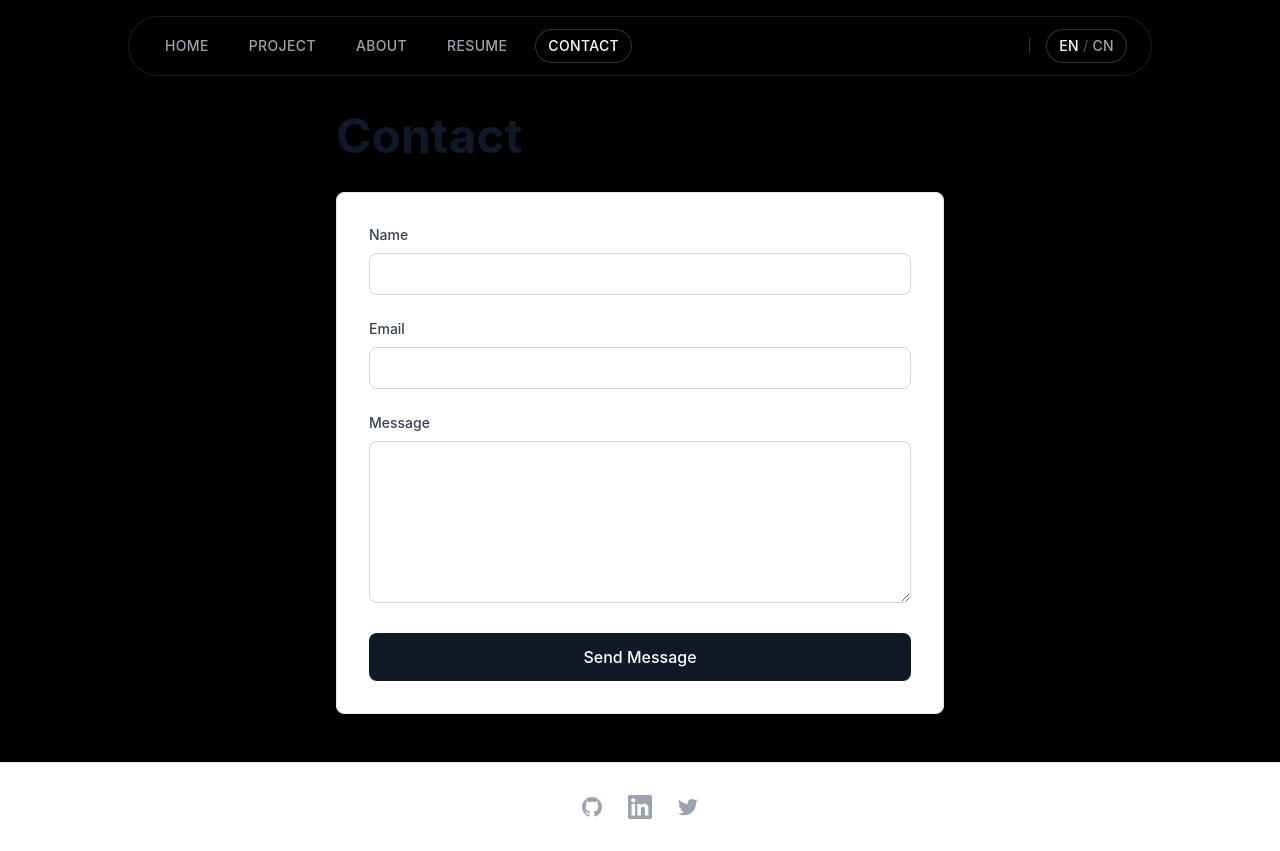
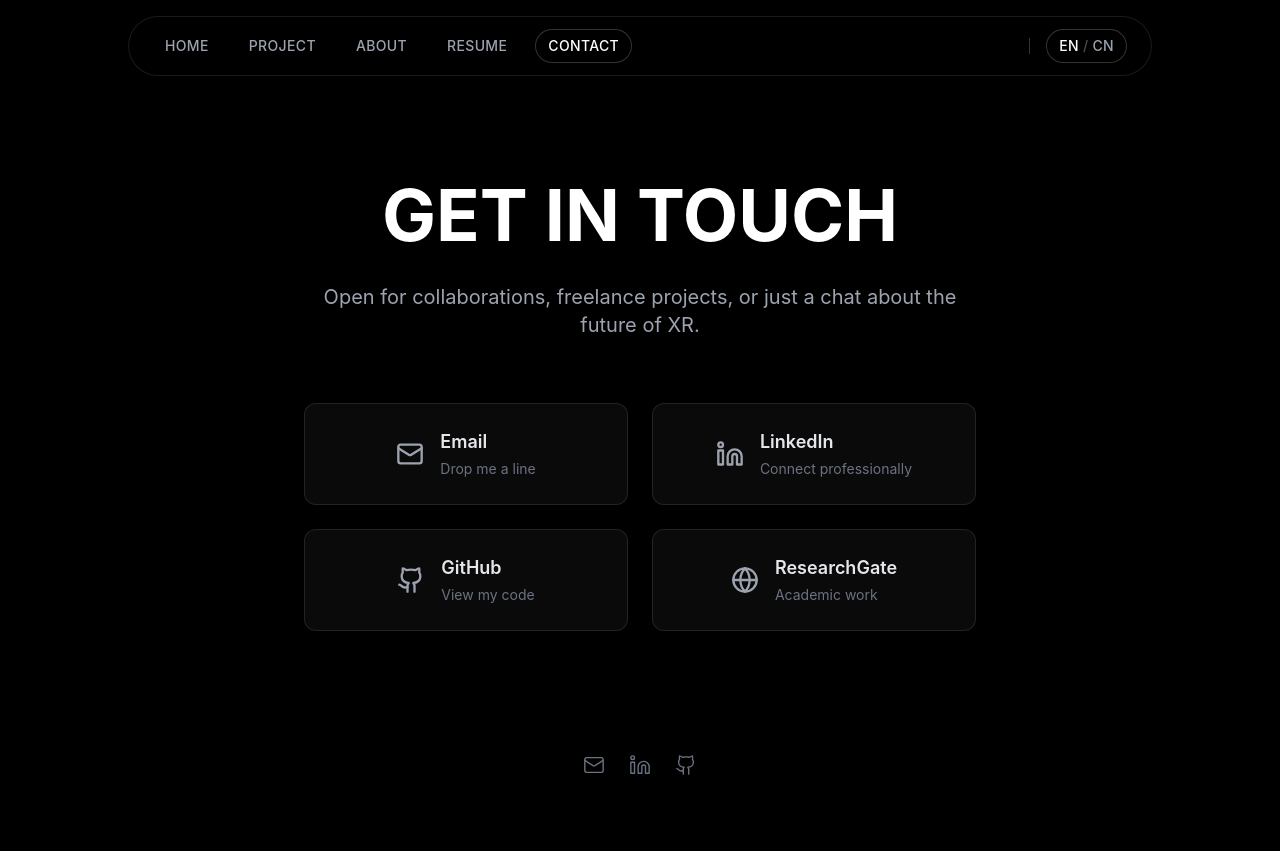
Before and after one commit to Liiiiiiisi/lisiPortfolio, a Next.js app: page /contact in a window 1280 px wide. After the commit the page ends 800 px from the top, so only its background shows below. Built offline with nearby package versions, Linux system fonts and the light colour scheme.

Commit message:
update homepage

```diff
--- a/app/contact/page.tsx
+++ b/app/contact/page.tsx
@@ -1,62 +1,101 @@
+'use client';
+
+import { motion } from 'framer-motion';
+import { Mail, Linkedin, Github, Globe } from 'lucide-react';
+import Link from 'next/link';
 import Navigation from '@/components/Navigation';
 import Footer from '@/components/Footer';
 
+const socialLinks = [
+  {
+    name: 'Email',
+    href: 'mailto:lxie082@outlook.com',
+    icon: Mail,
+    description: 'Drop me a line',
+  },
+  {
+    name: 'LinkedIn',
+    href: 'https://www.linkedin.com/in/lisi-xie-5aa373157/',
+    icon: Linkedin,
+    description: 'Connect professionally',
+  },
+  {
+    name: 'GitHub',
+    href: 'https://github.com',
+    icon: Github,
+    description: 'View my code',
+  },
+  {
+    name: 'ResearchGate',
+    href: 'https://researchgate.net',
+    icon: Globe,
+    description: 'Academic work',
+  },
+];
+
 export default function Contact() {
   return (
-    <div className="min-h-screen flex flex-col">
+    <div className="min-h-screen flex flex-col bg-black">
       <Navigation />
-      <main className="flex-1 pt-16">
-        <div className="max-w-2xl mx-auto px-4 sm:px-6 lg:px-8 py-12">
-          <h1 className="text-4xl md:text-5xl font-bold mb-8 text-gray-900 dark:text-white">Contact</h1>
-          <div className="bg-white dark:bg-gray-800 rounded-lg border border-gray-200 dark:border-gray-700 p-8">
-            <form className="space-y-6">
-              <div>
-                <label htmlFor="name" className="block text-sm font-medium text-gray-700 dark:text-gray-300 mb-2">
-                  Name
-                </label>
-                <input
-                  type="text"
-                  id="name"
-                  name="name"
-                  className="w-full px-4 py-2 border border-gray-300 dark:border-gray-600 rounded-lg focus:ring-2 focus:ring-blue-500 focus:border-transparent bg-white dark:bg-gray-700 text-gray-900 dark:text-white"
-                  required
-                />
-              </div>
-              <div>
-                <label htmlFor="email" className="block text-sm font-medium text-gray-700 dark:text-gray-300 mb-2">
-                  Email
-                </label>
-                <input
-                  type="email"
-                  id="email"
-                  name="email"
-                  className="w-full px-4 py-2 border border-gray-300 dark:border-gray-600 rounded-lg focus:ring-2 focus:ring-blue-500 focus:border-transparent bg-white dark:bg-gray-700 text-gray-900 dark:text-white"
-                  required
-                />
-              </div>
-              <div>
-                <label htmlFor="message" className="block text-sm font-medium text-gray-700 dark:text-gray-300 mb-2">
-                  Message
-                </label>
-                <textarea
-                  id="message"
-                  name="message"
-                  rows={6}
-                  className="w-full px-4 py-2 border border-gray-300 dark:border-gray-600 rounded-lg focus:ring-2 focus:ring-blue-500 focus:border-transparent bg-white dark:bg-gray-700 text-gray-900 dark:text-white"
-                  required
-                ></textarea>
-              </div>
-              <button
-                type="submit"
-                className="w-full bg-gray-900 dark:bg-white text-white dark:text-gray-900 px-6 py-3 rounded-lg font-medium hover:bg-gray-800 dark:hover:bg-gray-100 transition-colors"
+      <main className="flex-1 pt-32 px-4 pb-12 flex items-center justify-center">
+        <div className="max-w-2xl w-full text-center">
+          <motion.h1
+            initial={{ opacity: 0, y: 20 }}
+            animate={{ opacity: 1, y: 0 }}
+            className="text-5xl md:text-7xl font-bold mb-8 text-white"
+          >
+            GET IN TOUCH
+          </motion.h1>
+          <motion.p
+            initial={{ opacity: 0, y: 20 }}
+            animate={{ opacity: 1, y: 0 }}
+            transition={{ delay: 0.2 }}
+            className="text-xl text-gray-400 mb-16"
+          >
+            Open for collaborations, freelance projects, or just a chat about the future of XR.
+          </motion.p>
+
+          <div className="grid grid-cols-1 md:grid-cols-2 gap-6">
+            {socialLinks.map((link, index) => (
+              <motion.div
+                key={link.name}
+                initial={{ opacity: 0, scale: 0.9 }}
+                animate={{ opacity: 1, scale: 1 }}
+                transition={{ delay: 0.4 + index * 0.1 }}
               >
-                Send Message
-              </button>
-            </form>
+                <Link
+                  href={link.href}
+                  target="_blank"
+                  className="flex items-center justify-center gap-4 p-6 rounded-xl group transition-all duration-300"
+                  style={{
+                    background: 'rgba(255, 255, 255, 0.04)',
+                    border: '1px solid rgba(255, 255, 255, 0.1)',
+                  }}
+                  onMouseEnter={(e) => {
+                    e.currentTarget.style.background = 'rgba(255, 255, 255, 0.08)';
+                    e.currentTarget.style.borderColor = 'rgba(255, 255, 255, 0.2)';
+                  }}
+                  onMouseLeave={(e) => {
+                    e.currentTarget.style.background = 'rgba(255, 255, 255, 0.04)';
+                    e.currentTarget.style.borderColor = 'rgba(255, 255, 255, 0.1)';
+                  }}
+                >
+                  <link.icon size={28} className="text-gray-400 group-hover:text-white transition-colors" />
+                  <div className="text-left">
+                    <span className="text-lg font-semibold text-gray-200 group-hover:text-white transition-colors block">
+                      {link.name}
+                    </span>
+                    <span className="text-sm text-gray-500 group-hover:text-gray-400 transition-colors">
+                      {link.description}
+                    </span>
+                  </div>
+                </Link>
+              </motion.div>
+            ))}
           </div>
         </div>
       </main>
-      <Footer />
+      <Footer isDark={true} />
     </div>
   );
 }
--- a/app/page.tsx
+++ b/app/page.tsx
@@ -3,8 +3,7 @@ import Footer from '@/components/Footer';
 import HomeVideoSection from '@/components/HomeVideoSection';
 
 export default async function Home() {
-  // TODO: Replace with your YouTube URL
-  const youtubeUrl = 'https://www.youtube.com/watch?v=dQw4w9WgXcQ';
+  const youtubeUrl = 'https://youtu.be/Jku-8eOu57I';
 
   return (
     <div className="min-h-screen flex flex-col bg-black" style={{ backgroundColor: '#000000' }}>
--- a/components/Footer.tsx
+++ b/components/Footer.tsx
@@ -1,4 +1,5 @@
 import Link from 'next/link';
+import { Mail, Linkedin, Github } from 'lucide-react';
 
 interface FooterProps {
   isDark?: boolean;
@@ -6,58 +7,53 @@ interface FooterProps {
 
 export default function Footer({ isDark = false }: FooterProps) {
   return (
-    <footer className={`border-t ${
+    <footer className={`${
       isDark
-        ? 'bg-gray-900 border-gray-800'
-        : 'bg-white dark:bg-gray-900 border-gray-200 dark:border-gray-800'
+        ? 'bg-black'
+        : 'bg-white dark:bg-black'
     }`}>
-      <div className="max-w-7xl mx-auto px-4 sm:px-6 lg:px-8 py-8">
-        <div className="flex justify-center space-x-6">
+      <div className="max-w-7xl mx-auto px-6 py-6">
+        <div className="flex items-center justify-center">
+          {/* Social Icons */}
+          <div className="flex items-center space-x-6">
+            <Link
+              href="mailto:lxie082@outlook.com"
+              className={`transition-colors ${
+                isDark
+                  ? 'text-gray-500 hover:text-gray-300'
+                  : 'text-gray-400 hover:text-gray-600 dark:text-gray-500 dark:hover:text-gray-300'
+              }`}
+              aria-label="Email"
+            >
+              <Mail size={22} strokeWidth={1.5} />
+            </Link>
+            <Link
+              href="https://www.linkedin.com/in/lisi-xie-5aa373157/"
+              target="_blank"
+              rel="noopener noreferrer"
+              className={`transition-colors ${
+                isDark
+                  ? 'text-gray-500 hover:text-gray-300'
+                  : 'text-gray-400 hover:text-gray-600 dark:text-gray-500 dark:hover:text-gray-300'
+              }`}
+              aria-label="LinkedIn"
+            >
+              <Linkedin size={22} strokeWidth={1.5} />
+            </Link>
             <Link
               href="https://github.com"
               target="_blank"
               rel="noopener noreferrer"
               className={`transition-colors ${
                 isDark
-                ? 'text-gray-400 hover:text-gray-300'
-                : 'text-gray-400 hover:text-gray-600 dark:hover:text-gray-300'
+                  ? 'text-gray-500 hover:text-gray-300'
+                  : 'text-gray-400 hover:text-gray-600 dark:text-gray-500 dark:hover:text-gray-300'
               }`}
               aria-label="GitHub"
             >
-            <svg className="w-6 h-6" fill="currentColor" viewBox="0 0 24 24">
-              <path fillRule="evenodd" d="M12 2C6.477 2 2 6.484 2 12.017c0 4.425 2.865 8.18 6.839 9.504.5.092.682-.217.682-.483 0-.237-.008-.868-.013-1.703-2.782.605-3.369-1.343-3.369-1.343-.454-1.158-1.11-1.466-1.11-1.466-.908-.62.069-.608.069-.608 1.003.07 1.531 1.032 1.531 1.032.892 1.53 2.341 1.088 2.91.832.092-.647.35-1.088.636-1.338-2.22-.253-4.555-1.113-4.555-4.951 0-1.093.39-1.988 1.029-2.688-.103-.253-.446-1.272.098-2.65 0 0 .84-.27 2.75 1.026A9.564 9.564 0 0112 6.844c.85.004 1.705.115 2.504.337 1.909-1.296 2.747-1.027 2.747-1.027.546 1.379.202 2.398.1 2.651.64.7 1.028 1.595 1.028 2.688 0 3.848-2.339 4.695-4.566 4.943.359.309.678.92.678 1.855 0 1.338-.012 2.419-.012 2.747 0 .268.18.58.688.482C19.138 20.197 22 16.425 22 12.017 22 6.484 17.522 2 12 2z" clipRule="evenodd" />
-            </svg>
+              <Github size={22} strokeWidth={1.5} />
             </Link>
-          <Link
-            href="https://linkedin.com"
-            target="_blank"
-            rel="noopener noreferrer"
-            className={`transition-colors ${
-              isDark
-                ? 'text-gray-400 hover:text-gray-300'
-                : 'text-gray-400 hover:text-gray-600 dark:hover:text-gray-300'
-            }`}
-            aria-label="LinkedIn"
-          >
-            <svg className="w-6 h-6" fill="currentColor" viewBox="0 0 24 24">
-              <path d="M20.447 20.452h-3.554v-5.569c0-1.328-.027-3.037-1.852-3.037-1.853 0-2.136 1.445-2.136 2.939v5.667H9.351V9h3.414v1.561h.046c.477-.9 1.637-1.85 3.37-1.85 3.601 0 4.267 2.37 4.267 5.455v6.286zM5.337 7.433c-1.144 0-2.063-.926-2.063-2.065 0-1.138.92-2.063 2.063-2.063 1.14 0 2.064.925 2.064 2.063 0 1.139-.925 2.065-2.064 2.065zm1.782 13.019H3.555V9h3.564v11.452zM22.225 0H1.771C.792 0 0 .774 0 1.729v20.542C0 23.227.792 24 1.771 24h20.451C23.2 24 24 23.227 24 22.271V1.729C24 .774 23.2 0 22.222 0h.003z" />
-            </svg>
-          </Link>
-          <Link
-            href="https://twitter.com"
-            target="_blank"
-            rel="noopener noreferrer"
-            className={`transition-colors ${
-              isDark
-                ? 'text-gray-400 hover:text-gray-300'
-                : 'text-gray-400 hover:text-gray-600 dark:hover:text-gray-300'
-            }`}
-            aria-label="Twitter"
-          >
-            <svg className="w-6 h-6" fill="currentColor" viewBox="0 0 24 24">
-              <path d="M8.29 20.251c7.547 0 11.675-6.253 11.675-11.675 0-.178 0-.355-.012-.53A8.348 8.348 0 0022 5.92a8.19 8.19 0 01-2.357.646 4.118 4.118 0 001.804-2.27 8.224 8.224 0 01-2.605.996 4.107 4.107 0 00-6.993 3.743 11.65 11.65 0 01-8.457-4.287 4.106 4.106 0 001.27 5.477A4.072 4.072 0 012.8 9.713v.052a4.105 4.105 0 003.292 4.022 4.095 4.095 0 01-1.853.07 4.108 4.108 0 003.834 2.85A8.233 8.233 0 012 18.407a11.616 11.616 0 006.29 1.84" />
-            </svg>
-          </Link>
+          </div>
         </div>
       </div>
     </footer>
```
Also changed, not shown: components/HomeVideoSection.tsx (+165 -4 lines). Lines whose indentation alone changed are shown as unchanged.
